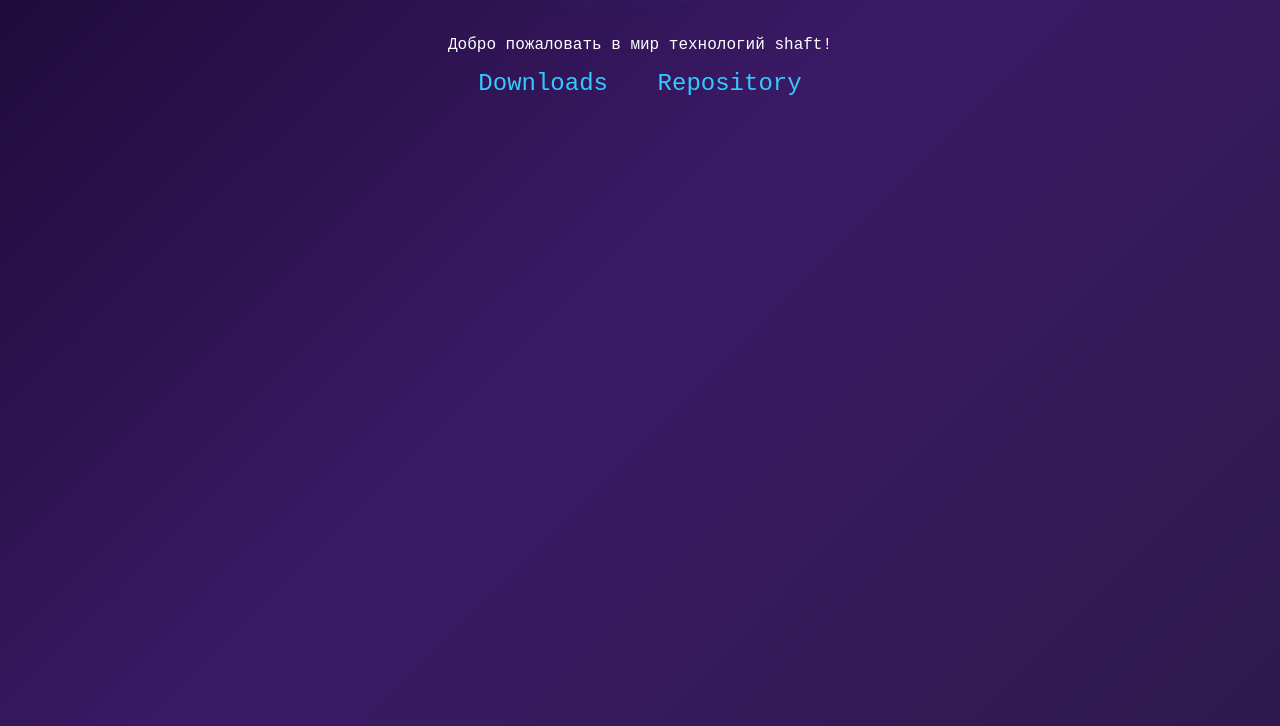
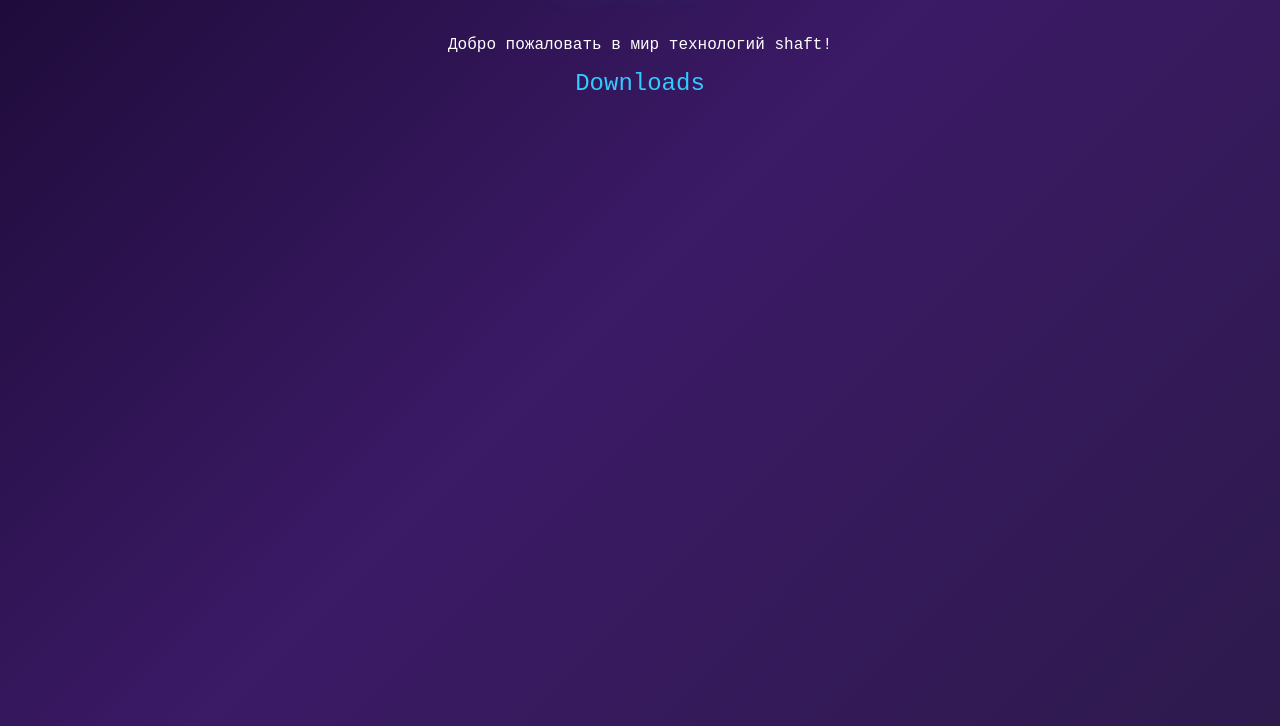
Before and after one commit to IGBerko/itrycompany, a plain HTML site: page index.html in a window 1280 px wide. Shown: the part 170-896 px from the top of the page. Drawn offline with Linux system fonts and the light colour scheme.

Commit message:
index.html

```diff
--- a/index.html
+++ b/index.html
@@ -42,7 +42,6 @@
     <p>Добро пожаловать в мир технологий shaft!</p>
     <div>
         <a href="/downloads.html">Downloads</a>
-        <a href="/repository.html">Repository</a>
     </div>
 </body>
 </html>
```
